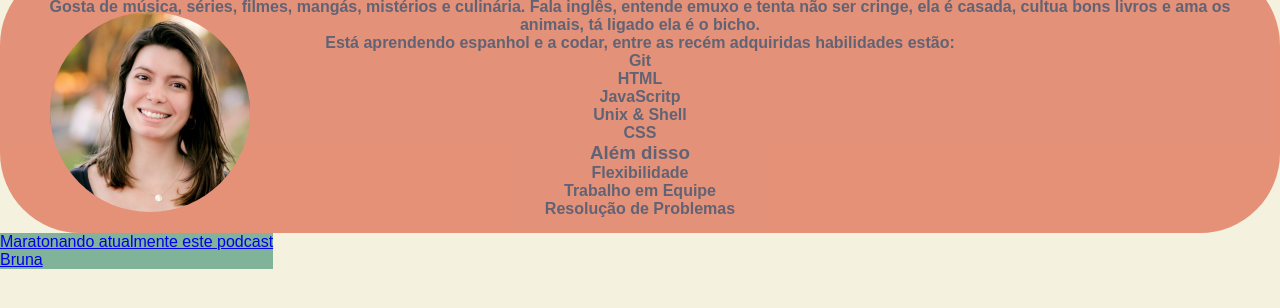
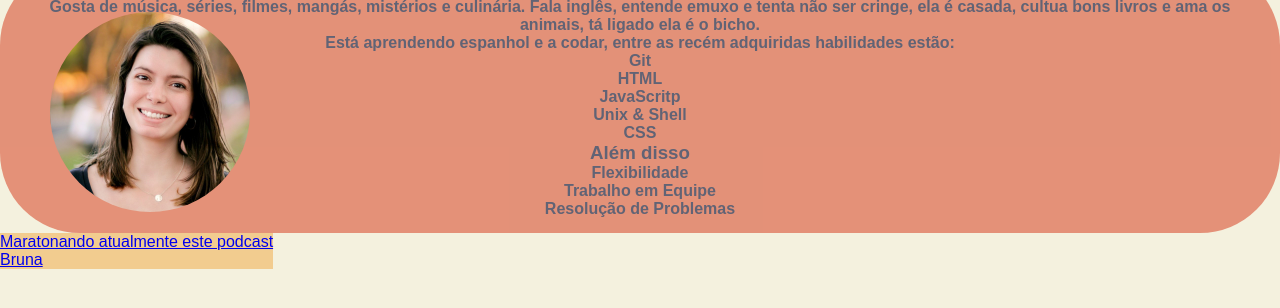
Before and after one commit to bbarcarollo/bbarcarollo.github.io, a plain HTML site: page index.html in a window 1280 px wide. Shown: the part 108-416 px from the top of the page. Drawn offline with Linux system fonts and the light colour scheme; a web font is replaced by a local one.

Commit message:
troca cor do bg footer

```diff
--- a/style.css
+++ b/style.css
@@ -63,8 +63,7 @@ h1 {
     left: 50%;
 }
 
-footer{
+footer {
     display: inline-block;
-    background-color: #81b29aff;
-    text-decoration: none;
+    background-color: #f2cc8fff;
 }
```
